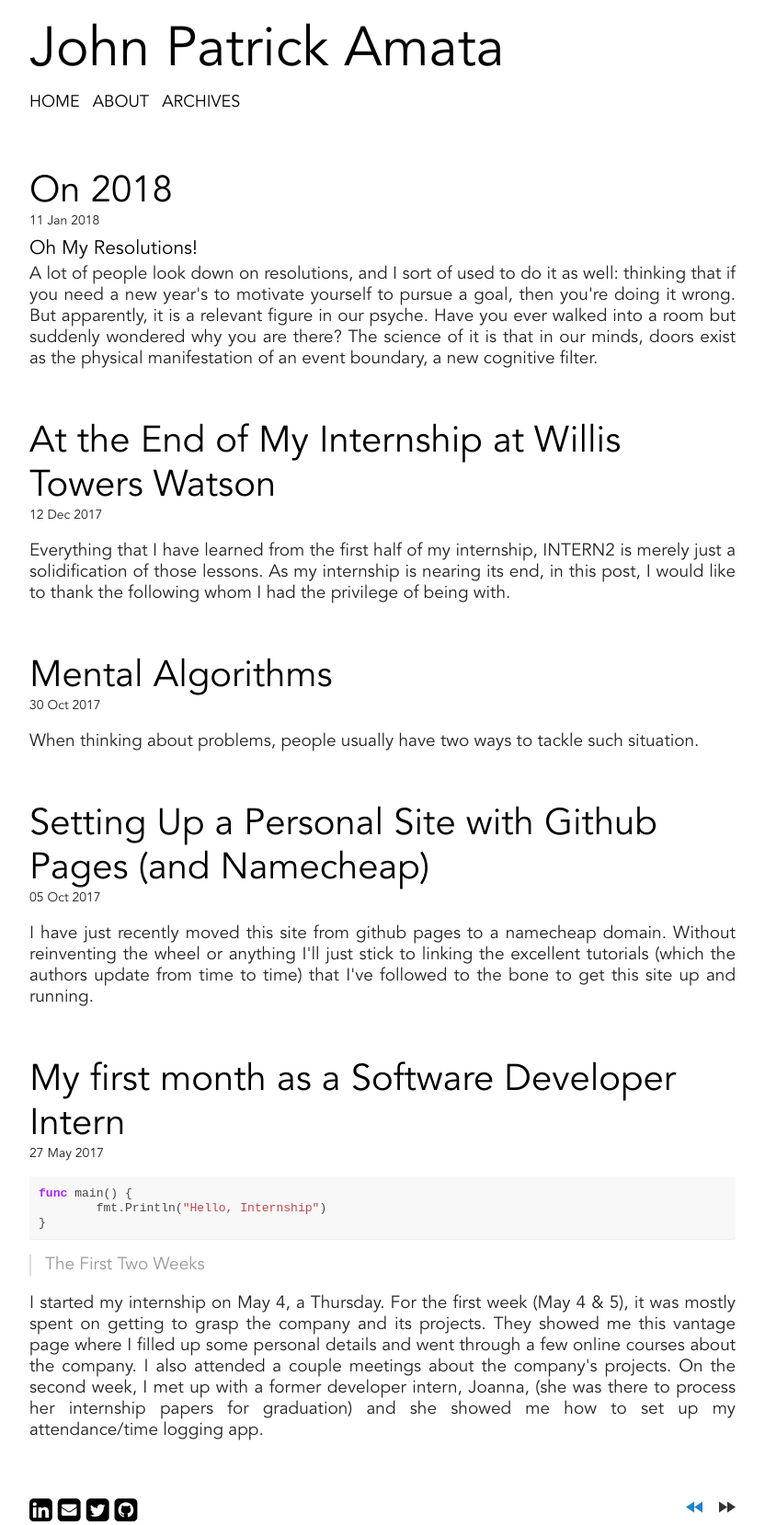
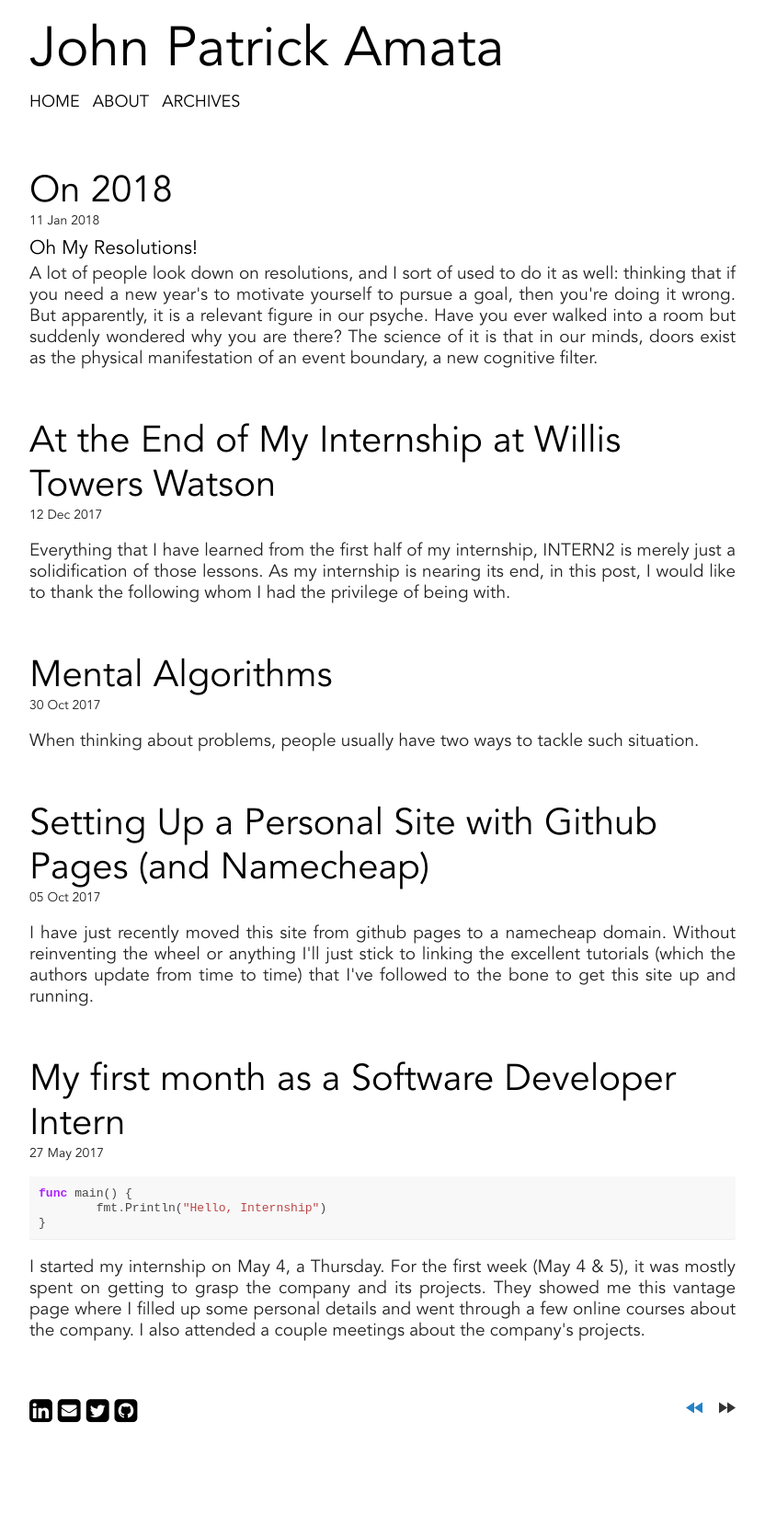
Before and after one commit to jpamata/jpamata.github.io, a Jekyll site: the page built from index.html, in a window 1280 px wide. Shown: the whole page at 92% size, without its empty margins (224-1056 px from the left). Built offline with Jekyll 4.4.1, drawn with Linux system fonts in a browser that asks for light colours; the list of posts is cut into pages by our own code; after the commit the page ends 1550 px from its top, so only the background shows below that; some of the changed lines change nothing that is shown.

Commit message:
Update 2017-5-27-my-first-month-as-a-software-developer-intern.md

````diff
--- a/_posts/2017-5-27-my-first-month-as-a-software-developer-intern.md
+++ b/_posts/2017-5-27-my-first-month-as-a-software-developer-intern.md
@@ -14,24 +14,19 @@
 }
 ```
 
-> The First Two Weeks
-
-<p align="justify">I started my internship on May 4, a Thursday. For the first week (May 4 & 5), it was mostly spent on getting to grasp the company and its projects. They showed me this vantage page where I filled up some personal details and went through a few online courses about the company. I also attended a couple meetings about the company's projects. On the second week, I met up with a former developer intern, Joanna, (she was there to process her internship papers for graduation) and she showed me how to set up my attendance/time logging app.</p>
+<p align="justify">I started my internship on May 4, a Thursday. For the first week (May 4 & 5), it was mostly spent on getting to grasp the company and its projects. They showed me this vantage page where I filled up some personal details and went through a few online courses about the company. I also attended a couple meetings about the company's projects.</p>
 
 <!-- more -->
-<p align="justify">Actually, one of her projects during her internship was the development of a workplace management/attendance app where it automatically logs in your Time In/Time Out on the database. Also, according to her, you are only marked late if you arrived at 9:30, and the half day starts at 11:00. Sweet.</p>
-
-<p align="justify">She also solved a problem of mine which I have been raving about, the constantly lagging/performance issues with my computer. As it turns out, the problem exists due to one process. The solution is to simply run the task manager and kill the darn process. Joanna said that it's best to just leave the computer running for the rest of the week rather than shutting it down everyday. The boot time is horribly slow because of the network syncing. For this reason, Joaanna recommended to only shut down the workstation every few days.</p>
 
 > The Work
 
 <p align="justify">During my internship interview, I had gotten the idea of what the company is and what it asks of its interns - .NET Development. So as what one sane person would've done, I studied some bit of the .NET world for the upcoming work. Unfortunately, all the time spent on studying were not enough to prepare me for the work ahead. Why? Because the projects were cluster bombs of different tech and libraries jumbled into an ASP.NET solution. </p>
 
-<p align="justify">They also have this VBA training program, which I think is a brilliant opportunity for interns but frankly, I am yet to attend a single meeting seeing that I wasn't there when they began the training. For the past couple of weeks, I've went thru dozens of meetings about the onboardings, the projects, and a few meetings to discuss the team metrics. I've also done some JQuery to scrape up the data for application testing as my first real work. I didn't had any experiences with JQuery though but luckily, Sir Matthew lended me a hand.</p>
+<p align="justify">They also have this VBA training program, which I think is a brilliant opportunity for interns but frankly, I am yet to attend a single meeting seeing that I wasn't there when they began the training. For the past couple of weeks, I've went thru dozens of meetings about the onboardings, the projects, and a few meetings to discuss the team metrics. I've also done some JQuery to scrape up the data for application testing as my first real work.</p>
 
 <p align="justify">For the next work, I was given the task to debug a code issue on how the excel output for a report from the web app is having some problems with rendering the values. I spent I think a couple of days or so before I realised that the problem was with the language type, that the app doesn't accept such values.</p>
 
-<p align="justify">It was frustrating at first because I had absolutely no idea on how to approach the problem. I went through method by method then line by line of the code (commenting out some lines or editing some values) to see on which part of the code results to the issue. I was like a blind man groping for the door handle. Nevertheless, that experience taught me how to read error reports from Visual Studio to diagnose the problem. Later, I learned about Visual Studio's debugging tool.</p>
+<p align="justify">It was frustrating at first because I had absolutely no idea on how to approach the problem. I went through method by method then line by line of the code (commenting out some lines or editing some values) to see on which part of the code results to the issue. I was like a blind man groping for the door handle. Nevertheless, that experience taught me how to read error reports from Visual Studio to diagnose the problem.</p>
 
 
 <p align="justify">Aside from learning the ecosystem of Microsoft, one must also learn AngularJS and JavaScript. This free online course is what I used to grasp the basics of it: <a href="https://www.codeschool.com/courses/shaping-up-with-angularjs">codeschool - AngularJS</a>. </p>
@@ -40,7 +35,7 @@
 
 <p align="justify">The team executes well. They follow the <a href="https://www.atlassian.com/agile">Agile approach to Software Development</a> and they do all the agile ceremonies: tasks are given at the beginning of a sprint (2 weeks long), daily standup meetings to make a quick report of our status, iteration reviews and retros (retrospective/reflection) at the end of a sprint, and sprint plannings.</p>
 
-> My Average Day
+> My Average Workday
 
 <div align="center"><img src="https://i.imgur.com/hK8Pvfw.png" align="center"></div>
 
@@ -52,17 +47,17 @@
 
 **[7:00]** Get out of bed, eat breakfast, bath, brush teeth. If I still don't feel like it, I play piano or browse the net.
 
-**[8:30]** Arrive at office to get my allowance.
+**[8:10-30]** Arrive at the office
 
 **[8:45]** Open ycombinator (hacker news) to read up the latest articles on business and tech.
 
-**[9:00]** Panic as I start looking at yesterday's work to prepare for a standup report.
+**[9:00]** Panic as I start looking at yesterday's work to prepare a good report for our <a href="https://en.wikipedia.org/wiki/Stand-up_meeting">daily standup meeting</a>.
 
-**[9:30]** The daily pilgrimage to Mcdonald's. I don't actually need to eat, but that routine serves as my "morning coffee".
+**[9:30]** The daily pilgrimage to the nearby Mcdonald's. I don't actually need to eat, but that routine serves as my "morning coffee".
 
-**[10:00]** Normally, a team standup meeting is scheduled at this point. Around this time I get some tasks & then I'd add them to my to-do app. Thereafter, I'd research ways on how to solve that task and make a plan of action.
+**[10:00]** Normally, the standup meeting is scheduled around this hour. Around this time I get some tasks & then I'd add them to my to-do app. Thereafter, I'd research ways on how to solve that task and make a plan of action.
 
-**[11:00]** Lunch
+**[11:00]** The team goes out for lunch.
 
 <p align= "center"> *PM* </p>
 
@@ -70,13 +65,13 @@
 
 **[1:05]** Briefly consider a career change.
 
-**[1:30]** Remember how much $$$ I'll be banking from a career and eventually a business in Tech.
+**[1:10]** Remember how much $$$ I'll be banking from a career/business in Tech, and that software development is fulfilling on its own :)
 
-**[2:00]** Either I get some snack or I go out for a 5-10 minute walk to stretch my back.
+**[2:00]** For 5-10 mins, I either get out for a quick snack or a walk to stretch my back.
 
 **[3:00]** Team usually  goes out to have a snack. Either that or there is a meeting. On the occassions that there's none of both, this is when I put my headphones on, play a song on repeat mode, and thereafter I'd transcend into deep work status.
 
-**[3:30]** Receive a company e-mail about how much money "we" (aka the shareholders) are making.
+**[3:30]** Receive a company e-mail about how much money "we" are making.
 
 **[4:15]** Productivity breaks down and I start browsing the net every few minutes or so. I start asking my seniors for help if I'm not done yet with my task.
 
@@ -84,10 +79,10 @@
 
 **[5:30]** Elvis has left the building.
 
-**[6:10/6:30]** If I arrived at work late, this is the time I'd leave for home.
+**[6:10-30]** If I arrived at work later than usual, this is the time I'd leave for home.
 
-**[7:00]** Dine and shower. In that order. Showers are long as I retrospect my life.
+**[7:00]** Dine and long showers for retrospection. Calling up some friends, the usual cool down.
 
-**[8:00]** Either read a STE, book or learn some new stuff from an online course/video.
+**[8:00]** Either read a STEM book (I buy too much O'Reilly books for my own good) or learn some new stuff from online.
 
 **[10:00]** Sleep. If I can't sleep, I read a fiction book to put me to sleep.
````
